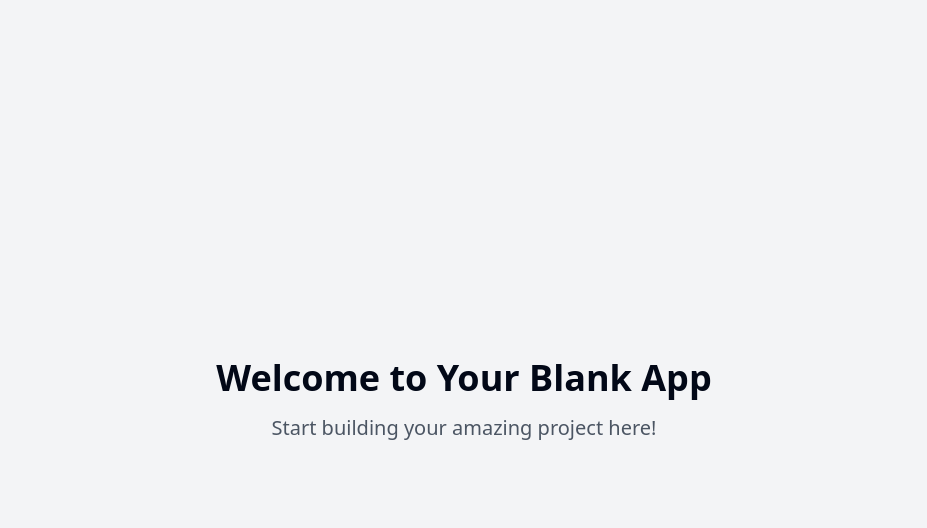
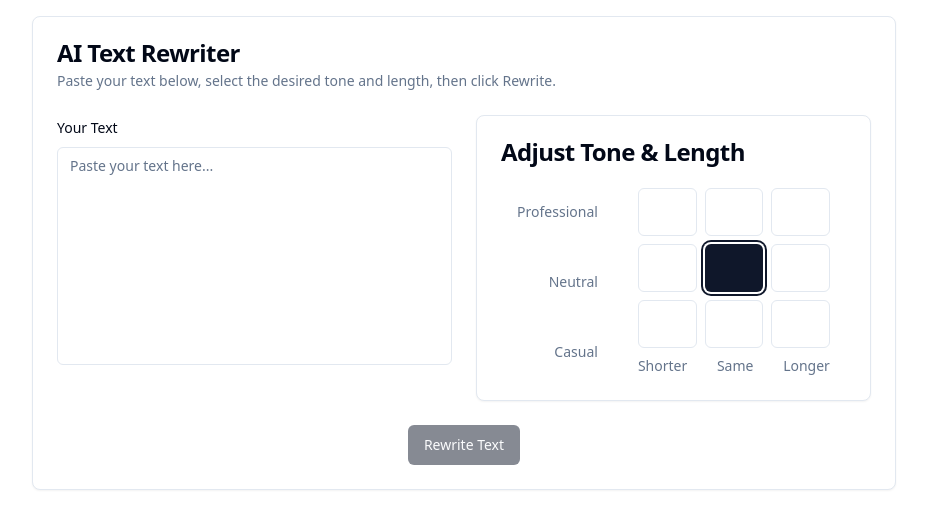
Before and after one commit to wwwillchen/vibe-text, a React (Vite) app: page / in a window 1280 px wide. Shown: the top 528 px of the page, without its empty margins (176-1103 px from the left). Built offline with nearby package versions, Linux system fonts and the light colour scheme.

Commit message:
[dyad] Create AI text rewriter tool structure - wrote 4 file(s)

```diff
--- /dev/null
+++ b/src/components/TextRewriter.tsx
@@ -0,0 +1,114 @@
+
+import React, { useState } from 'react';
+import { Textarea } from "@/components/ui/textarea";
+import { Button } from "@/components/ui/button";
+import { Label } from "@/components/ui/label";
+import { Card, CardContent, CardDescription, CardFooter, CardHeader, CardTitle } from "@/components/ui/card";
+import ToneLengthGrid from './ToneLengthGrid';
+import { Loader2 } from 'lucide-react';
+
+type Tone = 'Casual' | 'Neutral' | 'Professional';
+type Length = 'Shorter' | 'Same' | 'Longer';
+
+// Placeholder for AI function
+const rewriteText = async (text: string, tone: Tone, length: Length): Promise<string> => {
+  console.log(`Rewriting text with Tone: ${tone}, Length: ${length}`);
+  // Simulate API call delay
+  await new Promise(resolve => setTimeout(resolve, 1500));
+  // Return dummy response
+  return `(Rewritten - Tone: ${tone}, Length: ${length})\n\n${text}`;
+};
+
+const TextRewriter: React.FC = () => {
+  const [inputText, setInputText] = useState<string>('');
+  const [outputText, setOutputText] = useState<string>('');
+  const [selectedTone, setSelectedTone] = useState<Tone>('Neutral');
+  const [selectedLength, setSelectedLength] = useState<Length>('Same');
+  const [isLoading, setIsLoading] = useState<boolean>(false);
+
+  const handleRewrite = async () => {
+    if (!inputText.trim()) {
+      // Maybe show a toast notification here?
+      console.warn("Input text is empty.");
+      return;
+    }
+    setIsLoading(true);
+    setOutputText(''); // Clear previous output
+    try {
+      const result = await rewriteText(inputText, selectedTone, selectedLength);
+      setOutputText(result);
+    } catch (error) {
+      console.error("Error rewriting text:", error);
+      setOutputText("Error: Could not rewrite text.");
+      // Show error toast
+    } finally {
+      setIsLoading(false);
+    }
+  };
+
+  const handleToneLengthSelect = (tone: Tone, length: Length) => {
+    setSelectedTone(tone);
+    setSelectedLength(length);
+    console.log(`Selected Tone: ${tone}, Length: ${length}`);
+  };
+
+  return (
+    <div className="container mx-auto p-4 max-w-4xl">
+      <Card className="mb-6">
+        <CardHeader>
+          <CardTitle>AI Text Rewriter</CardTitle>
+          <CardDescription>Paste your text below, select the desired tone and length, then click Rewrite.</CardDescription>
+        </CardHeader>
+        <CardContent className="space-y-4">
+          <div className="grid grid-cols-1 md:grid-cols-2 gap-6">
+            {/* Input Area */}
+            <div className="space-y-2">
+              <Label htmlFor="input-text">Your Text</Label>
+              <Textarea
+                id="input-text"
+                placeholder="Paste your text here..."
+                value={inputText}
+                onChange={(e) => setInputText(e.target.value)}
+                rows={10}
+                className="resize-none"
+                disabled={isLoading}
+              />
+            </div>
+
+            {/* Tone & Length Grid */}
+            <ToneLengthGrid
+              selectedTone={selectedTone}
+              selectedLength={selectedLength}
+              onSelect={handleToneLengthSelect}
+            />
+          </div>
+        </CardContent>
+        <CardFooter className="flex flex-col items-center gap-4">
+           <Button onClick={handleRewrite} disabled={isLoading || !inputText.trim()} className="w-full md:w-auto">
+            {isLoading ? <Loader2 className="mr-2 h-4 w-4 animate-spin" /> : null}
+            {isLoading ? 'Rewriting...' : 'Rewrite Text'}
+          </Button>
+
+           {/* Output Area */}
+           {outputText && (
+             <div className="w-full space-y-2 mt-4">
+               <Label htmlFor="output-text">Rewritten Text</Label>
+               <Textarea
+                 id="output-text"
+                 value={outputText}
+                 readOnly
+                 rows={10}
+                 className="resize-none bg-muted/40"
+                 placeholder="Rewritten text will appear here..."
+               />
+             </div>
+           )}
+        </CardFooter>
+      </Card>
+
+
+    </div>
+  );
+};
+
+export default TextRewriter;
--- /dev/null
+++ b/src/components/ToneLengthGrid.tsx
@@ -0,0 +1,72 @@
+
+import React from 'react';
+import { cn } from "@/lib/utils";
+import { Button } from "@/components/ui/button";
+import { Card, CardContent, CardHeader, CardTitle } from "@/components/ui/card";
+import { Label } from "@/components/ui/label";
+
+type Tone = 'Casual' | 'Neutral' | 'Professional';
+type Length = 'Shorter' | 'Same' | 'Longer';
+
+interface ToneLengthGridProps {
+  selectedTone: Tone;
+  selectedLength: Length;
+  onSelect: (tone: Tone, length: Length) => void;
+}
+
+const tones: Tone[] = ['Casual', 'Neutral', 'Professional']; // Y-axis (rows)
+const lengths: Length[] = ['Shorter', 'Same', 'Longer']; // X-axis (columns)
+
+const ToneLengthGrid: React.FC<ToneLengthGridProps> = ({ selectedTone, selectedLength, onSelect }) => {
+  return (
+    <Card>
+      <CardHeader>
+        <CardTitle>Adjust Tone & Length</CardTitle>
+      </CardHeader>
+      <CardContent>
+        <div className="flex items-center justify-center space-x-8">
+          {/* Y-axis Labels (Tone) */}
+          <div className="flex flex-col justify-between items-end h-40 mr-2">
+            {tones.slice().reverse().map((tone) => (
+              <Label key={tone} className="text-sm text-muted-foreground">{tone}</Label>
+            ))}
+          </div>
+
+          {/* Grid */}
+          <div className="flex flex-col items-center">
+            <div className="grid grid-cols-3 gap-2 w-48 h-40">
+              {tones.slice().reverse().map((tone) => (
+                lengths.map((length) => {
+                  const isSelected = selectedTone === tone && selectedLength === length;
+                  return (
+                    <Button
+                      key={`${tone}-${length}`}
+                      variant={isSelected ? "default" : "outline"}
+                      size="icon"
+                      className={cn(
+                        "w-full h-full rounded-md transition-all duration-150",
+                        isSelected ? "ring-2 ring-primary ring-offset-2" : ""
+                      )}
+                      onClick={() => onSelect(tone, length)}
+                      aria-label={`Tone: ${tone}, Length: ${length}`}
+                    >
+                      {/* Optional: Add icon or indicator */}
+                    </Button>
+                  );
+                })
+              ))}
+            </div>
+            {/* X-axis Labels (Length) */}
+            <div className="flex justify-between w-48 mt-2">
+              {lengths.map((length) => (
+                <Label key={length} className="text-sm text-muted-foreground">{length}</Label>
+              ))}
+            </div>
+          </div>
+        </div>
+      </CardContent>
+    </Card>
+  );
+};
+
+export default ToneLengthGrid;
--- a/src/pages/Index.tsx
+++ b/src/pages/Index.tsx
@@ -1,12 +1,10 @@
-// Update this page (the content is just a fallback if you fail to update the page)
+
+import TextRewriter from "@/components/TextRewriter";
 
 const Index = () => {
   return (
-    <div className="min-h-screen flex items-center justify-center bg-gray-100">
-      <div className="text-center">
-        <h1 className="text-4xl font-bold mb-4">Welcome to Your Blank App</h1>
-        <p className="text-xl text-gray-600">Start building your amazing project here!</p>
-      </div>
+    <div className="w-full">
+      <TextRewriter />
     </div>
   );
 };
--- a/src/pages/NotFound.tsx
+++ b/src/pages/NotFound.tsx
@@ -1,25 +1,17 @@
-import { useLocation } from "react-router-dom";
-import { useEffect } from "react";
+
+import { Link } from "react-router-dom";
+import { Button } from "@/components/ui/button";
 
 const NotFound = () => {
-  const location = useLocation();
-
-  useEffect(() => {
-    console.error(
-      "404 Error: User attempted to access non-existent route:",
-      location.pathname
-    );
-  }, [location.pathname]);
-
   return (
-    <div className="min-h-screen flex items-center justify-center bg-gray-100">
-      <div className="text-center">
-        <h1 className="text-4xl font-bold mb-4">404</h1>
-        <p className="text-xl text-gray-600 mb-4">Oops! Page not found</p>
-        <a href="/" className="text-blue-500 hover:text-blue-700 underline">
-          Return to Home
-        </a>
-      </div>
+    <div className="flex flex-col items-center justify-center min-h-screen text-center p-4">
+      <h1 className="text-4xl font-bold mb-4">404 - Page Not Found</h1>
+      <p className="text-lg text-muted-foreground mb-8">
+        Oops! The page you are looking for does not exist.
+      </p>
+      <Button asChild>
+        <Link to="/">Go Back Home</Link>
+      </Button>
     </div>
   );
 };
```
